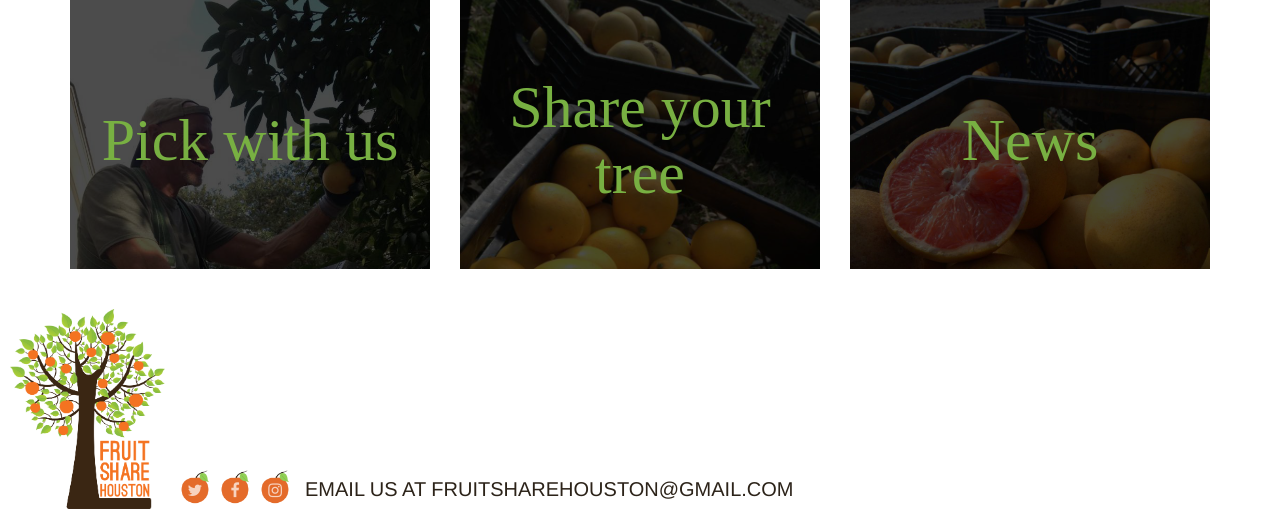
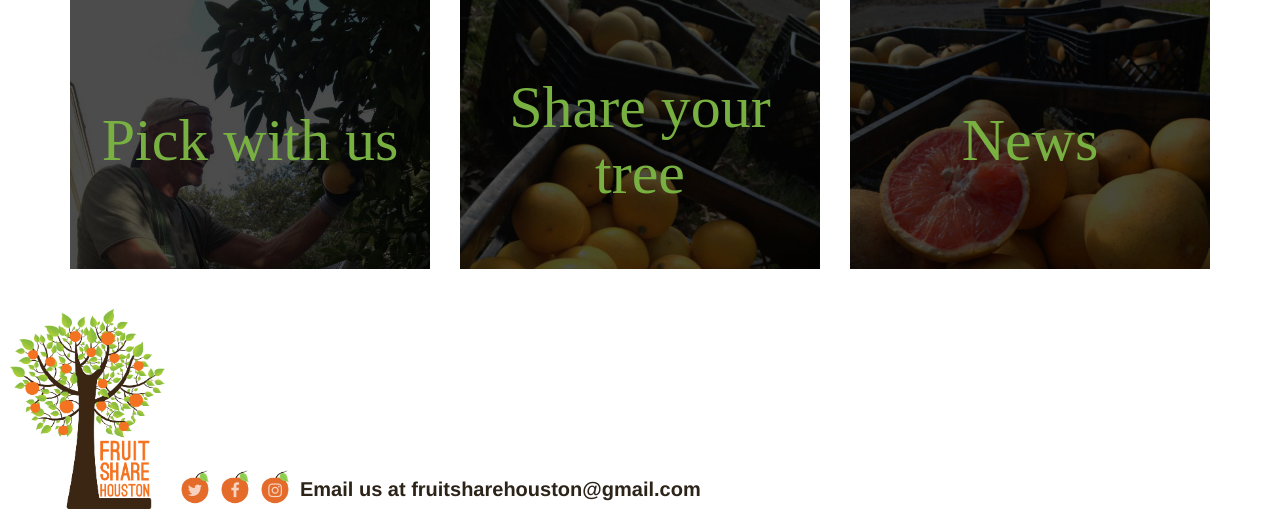
Before and after one commit to fruitsharehouston/fruitsharewp, a WordPress theme: template index.php in a window 1280 px wide. Shown: the part 723-1232 px from the top of the page. Run offline with PHP 8.4 and a stand-in for WordPress, Linux system fonts and the light colour scheme; the site name, menu and one post (Sample post) are stand-ins, and other content is empty; some libraries are stand-ins or nearby versions; some web fonts are replaced.

```diff
--- a/style.css
+++ b/style.css
@@ -411,7 +411,7 @@ footer .contact-info {
   margin-bottom: 0;
 }
 
-footer .contact-info li {
+footer .contact-info {
   text-transform: none;
   font-weight: 600;
   display: inline-block;
```
